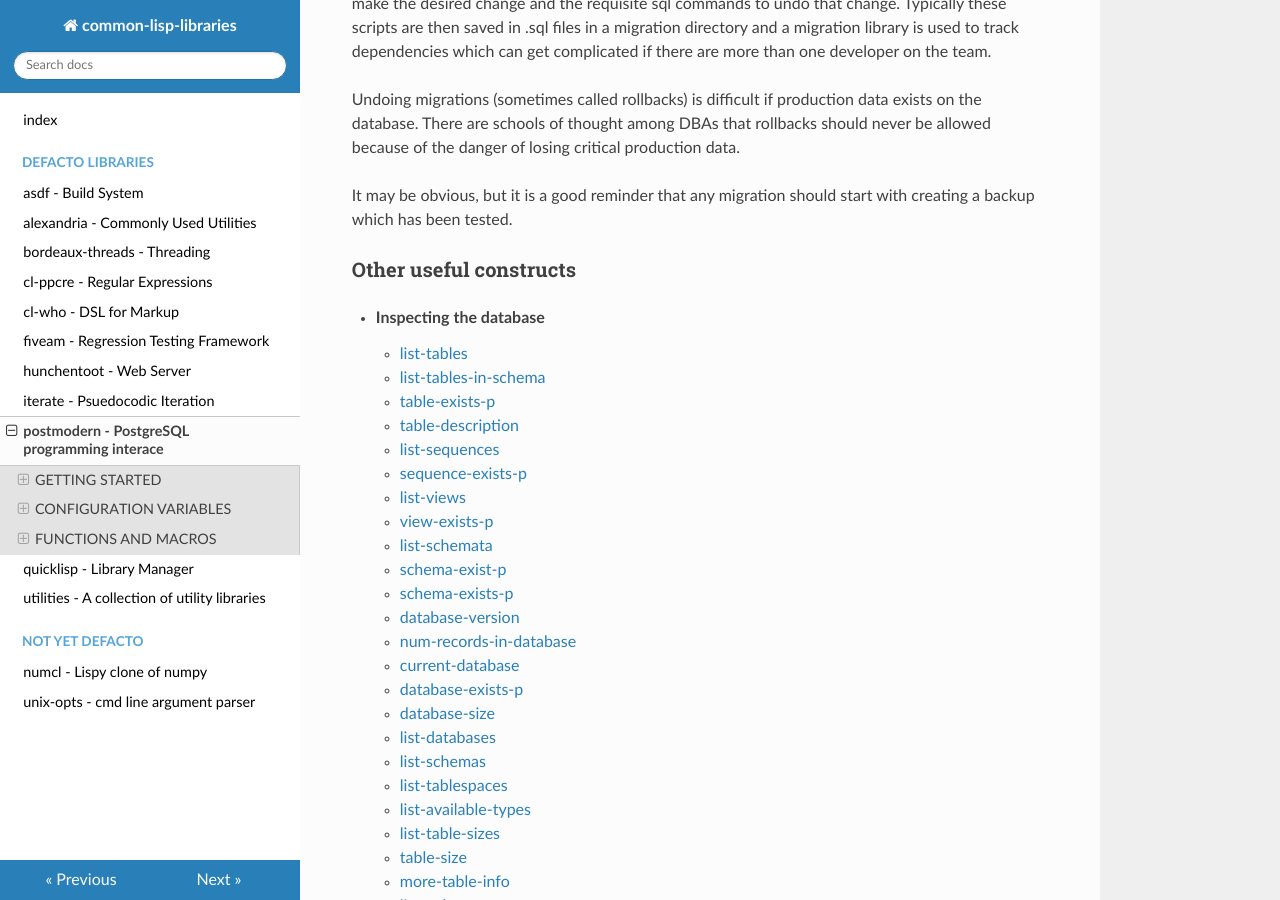
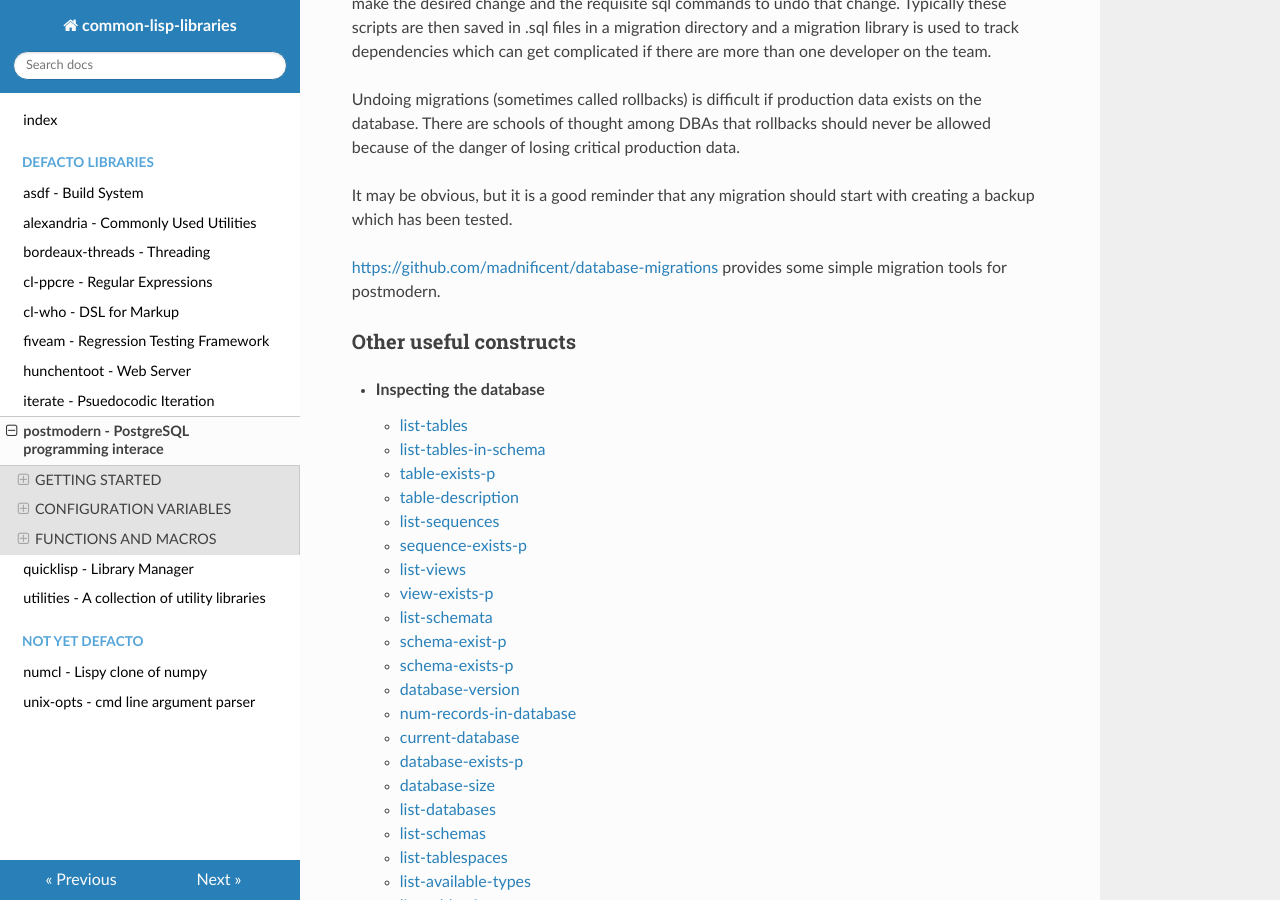
Before and after one commit to cl-library-docs/common-lisp-libraries, an MkDocs documentation site: the page built from docs/postmodern.md, in a window 1280 px wide and 900 px high, scrolled down 7621 px. Built offline with MkDocs 1.6.1, drawn with Linux system fonts in a browser that asks for light colours; nearby versions of some CDN libraries.

Commit message:
Added reference to database-migrations library

```diff
--- a/docs/postmodern.md
+++ b/docs/postmodern.md
@@ -364,6 +364,9 @@ should never be allowed because of the danger of losing critical production data
 
 It may be obvious, but it is a good reminder that any migration should start with
 creating a backup which has been tested.
+
+[https://github.com/madnificent/database-migrations](https://github.com/madnificent/database-migrations)
+provides some simple migration tools for postmodern.
 
 ### Other useful constructs
 
```
